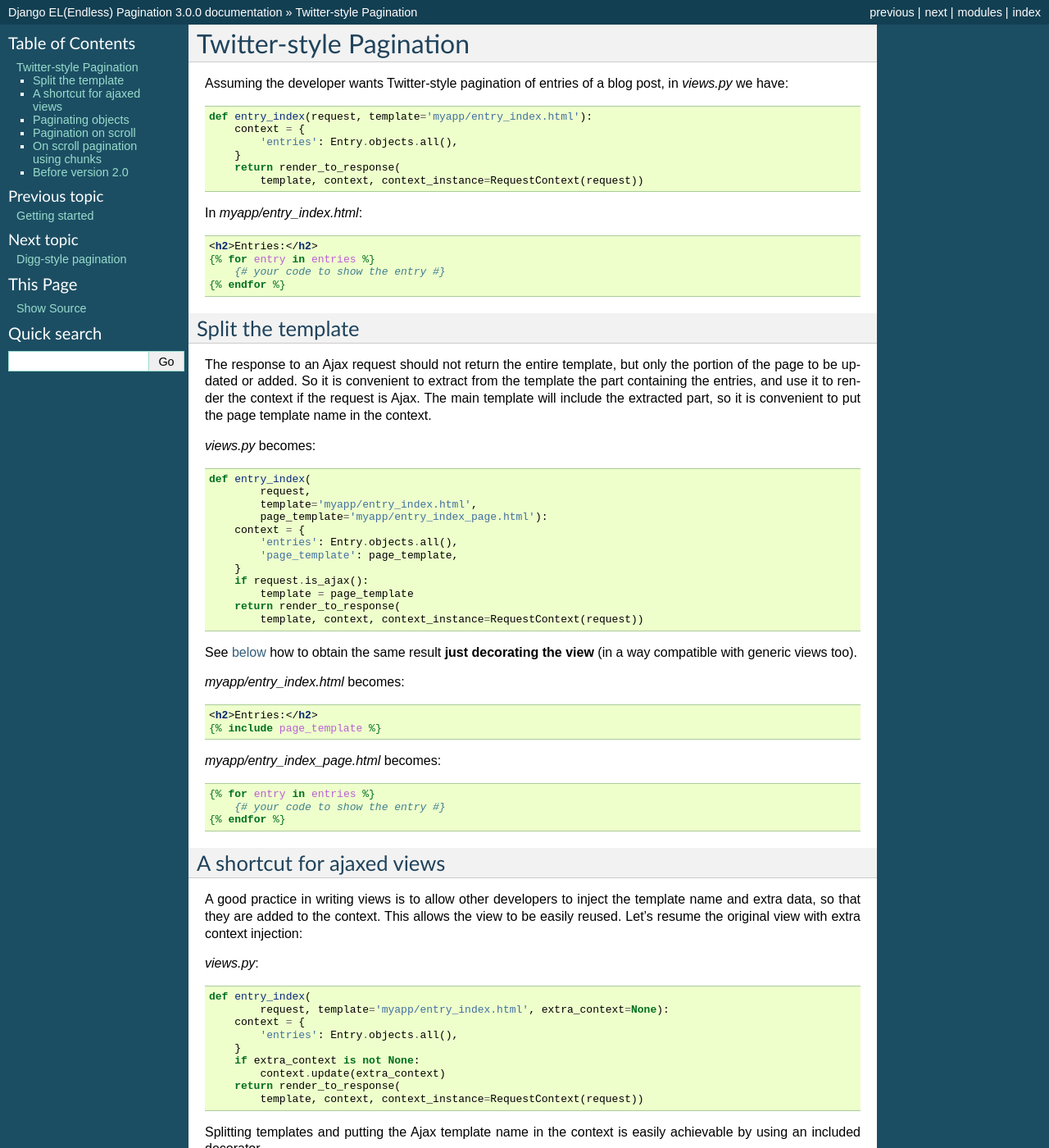
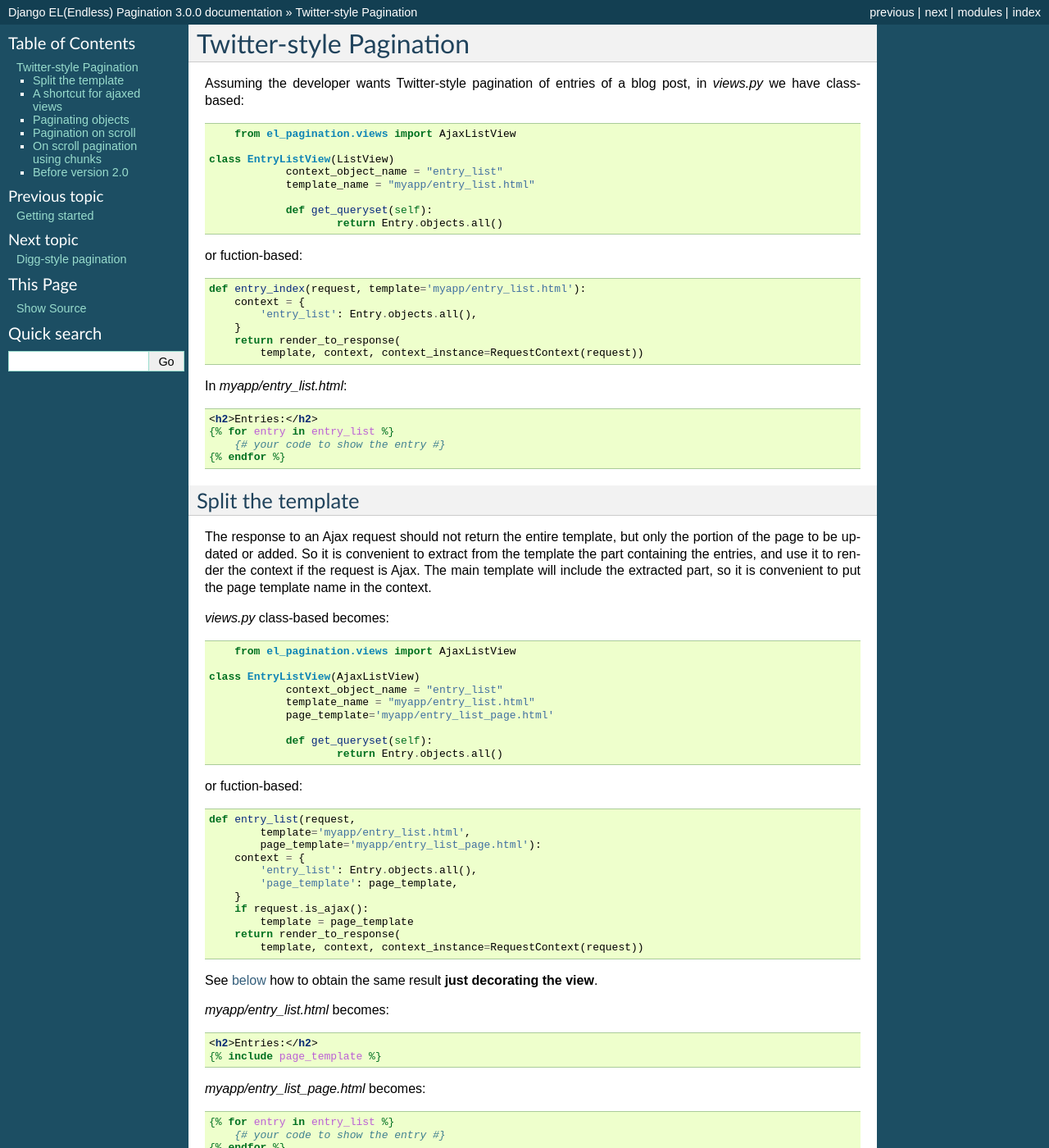
Before and after one commit to shtalinberg/django-el-pagination, a Sphinx documentation site: the page built from doc/twitter_pagination.rst, in a window 1280 px wide and 1400 px high. Shown: the whole window at 82% size. Built offline with Sphinx 7.4.7, drawn with Linux system fonts in a browser that asks for light colours; some of the changed text lies outside the part shown.

Commit message:
Docs looking outdated #26

```diff
--- a/doc/twitter_pagination.rst
+++ b/doc/twitter_pagination.rst
@@ -2,21 +2,32 @@
 ========================
 
 Assuming the developer wants Twitter-style pagination of
-entries of a blog post, in *views.py* we have::
+entries of a blog post, in *views.py* we have class-based::
 
-    def entry_index(request, template='myapp/entry_index.html'):
+	from el_pagination.views import AjaxListView
+
+    class EntryListView(ListView)
+		context_object_name = "entry_list"
+		template_name = "myapp/entry_list.html"
+
+		def get_queryset(self):
+			return Entry.objects.all()
+
+or fuction-based::
+
+    def entry_index(request, template='myapp/entry_list.html'):
         context = {
-            'entries': Entry.objects.all(),
+            'entry_list': Entry.objects.all(),
         }
         return render_to_response(
             template, context, context_instance=RequestContext(request))
 
-In *myapp/entry_index.html*:
+In *myapp/entry_list.html*:
 
 .. code-block:: html+django
 
     <h2>Entries:</h2>
-    {% for entry in entries %}
+    {% for entry in entry_list %}
         {# your code to show the entry #}
     {% endfor %}
 
@@ -32,14 +43,25 @@
 The main template will include the extracted part, so it is convenient
 to put the page template name in the context.
 
-*views.py* becomes::
+*views.py* class-based becomes::
 
-    def entry_index(
-            request,
-            template='myapp/entry_index.html',
-            page_template='myapp/entry_index_page.html'):
+	from el_pagination.views import AjaxListView
+
+    class EntryListView(AjaxListView)
+		context_object_name = "entry_list"
+		template_name = "myapp/entry_list.html"
+		page_template='myapp/entry_list_page.html'
+
+		def get_queryset(self):
+			return Entry.objects.all()
+
+or fuction-based::
+
+    def entry_list(request,
+            template='myapp/entry_list.html',
+            page_template='myapp/entry_list_page.html'):
         context = {
-            'entries': Entry.objects.all(),
+            'entry_list': Entry.objects.all(),
             'page_template': page_template,
         }
         if request.is_ajax():
@@ -48,20 +70,20 @@
             template, context, context_instance=RequestContext(request))
 
 See :ref:`below<twitter-page-template>` how to obtain the same result
-**just decorating the view** (in a way compatible with generic views too).
+**just decorating the view**.
 
-*myapp/entry_index.html* becomes:
+*myapp/entry_list.html* becomes:
 
 .. code-block:: html+django
 
     <h2>Entries:</h2>
     {% include page_template %}
 
-*myapp/entry_index_page.html* becomes:
+*myapp/entry_list_page.html* becomes:
 
 .. code-block:: html+django
 
-    {% for entry in entries %}
+    {% for entry in entry_list %}
         {# your code to show the entry #}
     {% endfor %}
 
@@ -78,9 +100,9 @@
 *views.py*::
 
     def entry_index(
-            request, template='myapp/entry_index.html', extra_context=None):
+            request, template='myapp/entry_list.html', extra_context=None):
         context = {
-            'entries': Entry.objects.all(),
+            'entry_list': Entry.objects.all(),
         }
         if extra_context is not None:
             context.update(extra_context)
@@ -94,21 +116,17 @@
 
     from el_pagination.decorators import page_template
 
-    @page_template('myapp/entry_index_page.html')  # just add this decorator
-    def entry_index(
-            request, template='myapp/entry_index.html', extra_context=None):
+    @page_template('myapp/entry_list_page.html')  # just add this decorator
+    def entry_list(
+            request, template='myapp/entry_list.html', extra_context=None):
         context = {
-            'entries': Entry.objects.all(),
+            'entry_list': Entry.objects.all(),
         }
         if extra_context is not None:
             context.update(extra_context)
         return render_to_response(
             template, context, context_instance=RequestContext(request))
 
-This way, *el_pagination* can be included in **generic views** too.
-
-See :doc:`generic_views` if you use Django >= 1.3 and you want to replicate
-the same behavior using a class-based generic view.
 
 Paginating objects
 ~~~~~~~~~~~~~~~~~~
@@ -118,7 +136,7 @@
 jQuery plugin ``el-pagination.js`` included in the distribution under
 ``/static/el-pagination/js/``.
 
-*myapp/entry_index.html* becomes:
+*myapp/entry_list.html* becomes:
 
 .. code-block:: html+django
 
@@ -132,14 +150,14 @@
         <script>$.endlessPaginate();</script>
     {% endblock %}
 
-*myapp/entry_index_page.html* becomes:
+*myapp/entry_list_page.html* becomes:
 
 .. code-block:: html+django
 
     {% load el_pagination_tags %}
 
-    {% paginate entries %}
-    {% for entry in entries %}
+    {% paginate entry_list %}
+    {% for entry in entry_list %}
         {# your code to show the entry #}
     {% endfor %}
     {% show_more %}
```
Also changed, not shown: 1 other file.
